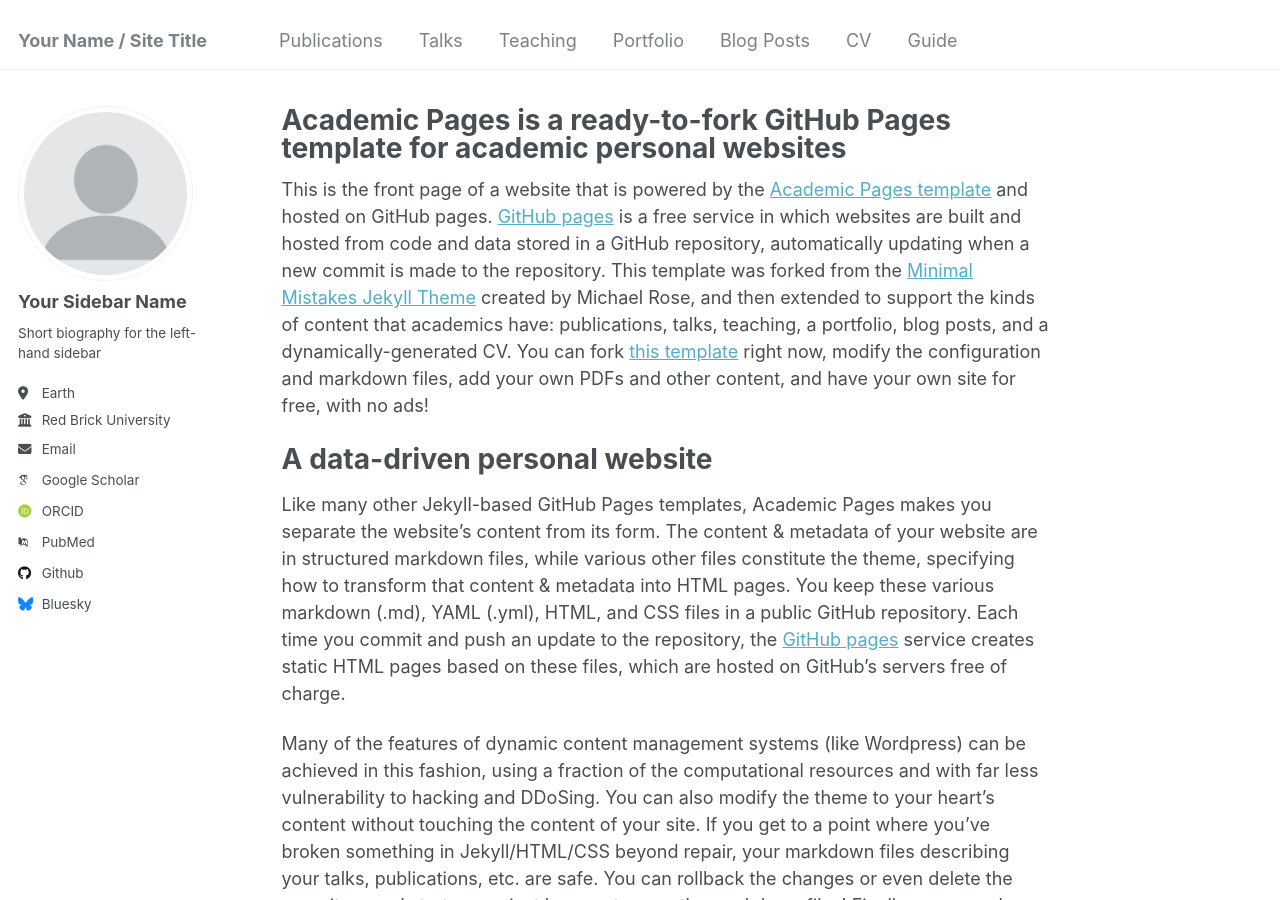
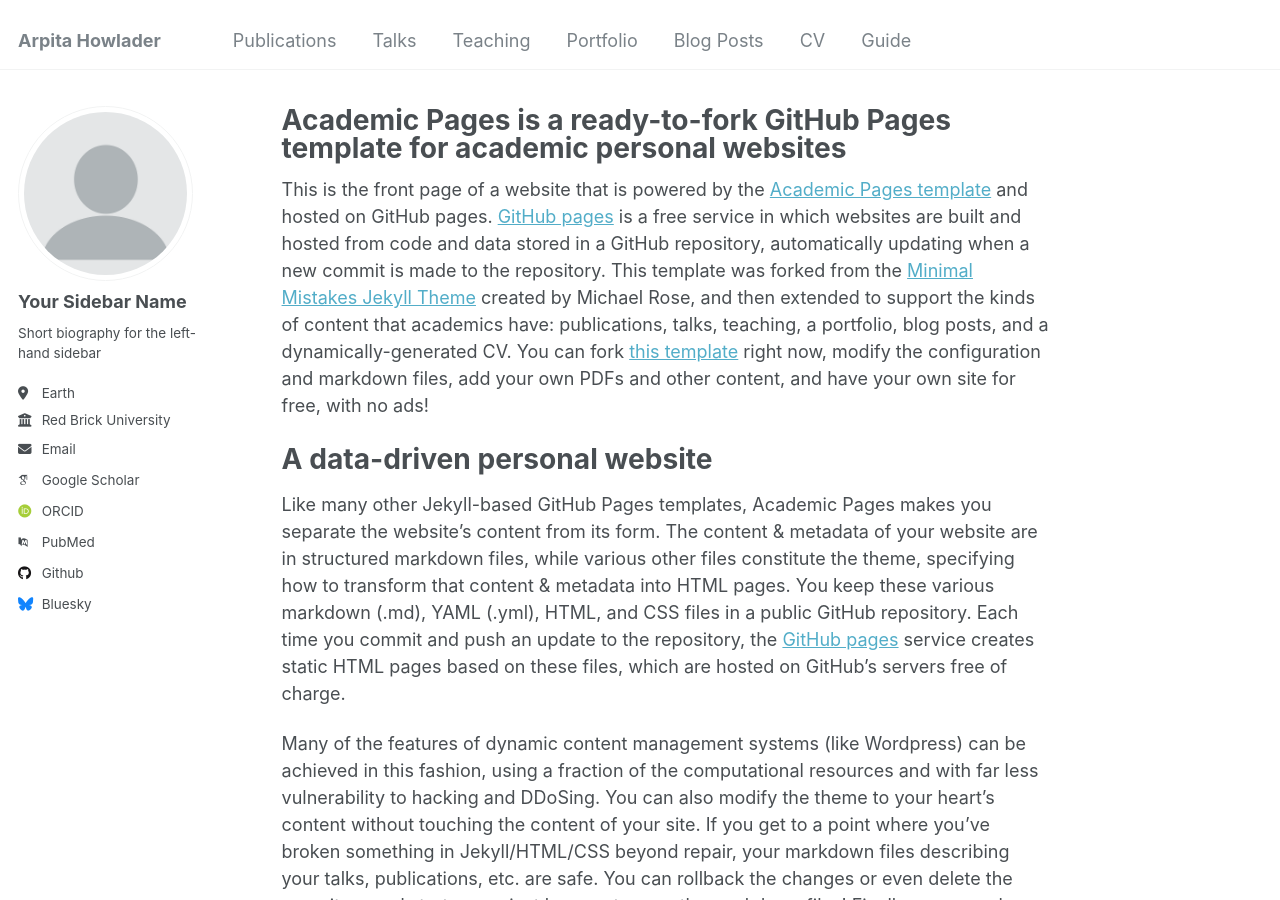
Before and after one commit to arpitahowlader/arpitahowlader.github.io, a Jekyll site: the page built from _pages/about.md, in a window 1280 px wide and 900 px high. Built offline with Jekyll 4.4.1, drawn with Linux system fonts in a browser that asks for light colours; some web fonts are replaced.

Commit message:
Update _config.yml

```diff
--- a/_config.yml
+++ b/_config.yml
@@ -8,7 +8,7 @@
 
 # Basic Site Settings
 locale                   : "en-US"
-title                    : "Your Name / Site Title"
+title                    : "Arpita Howlader"
 title_separator          : "-"
 name                     : &name "Your Name"
 description              : &description "personal description"
```
